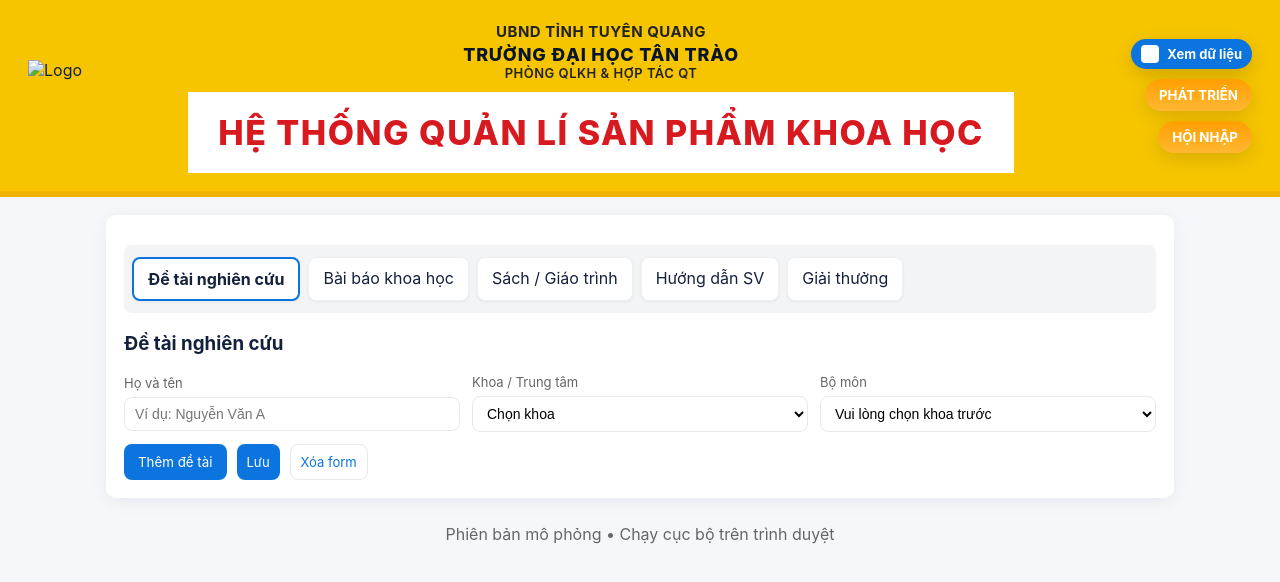
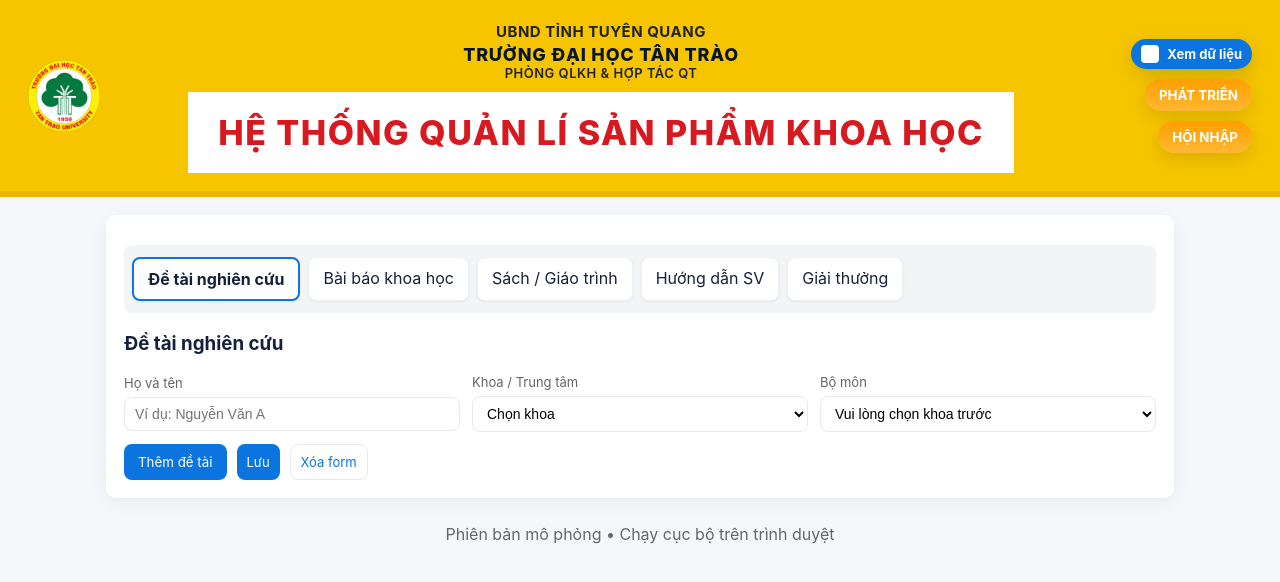
Before and after one commit to dotronggiap10-netizen/qlkh, a website: page public/index.html in a window 1280 px wide. Drawn offline with Linux system fonts and the light colour scheme.

Commit message:
Đẩy toàn bộ lại

```diff
--- a/public/index.html
+++ b/public/index.html
@@ -204,7 +204,7 @@
   <!-- TOP BANNER (màu vàng) -->
   <div class="top-banner" role="banner">
     <!-- left: logo (user sẽ thêm images/logo.png) -->
-    <img class="logo" src="images/logo.png" alt="Logo">
+    <img class="logo" src="images/logo.webp" alt="Logo">
 
     <!-- center: organization + title -->
     <div class="banner-center">
```
Also changed, not shown: public/images/logo.webp (added).
